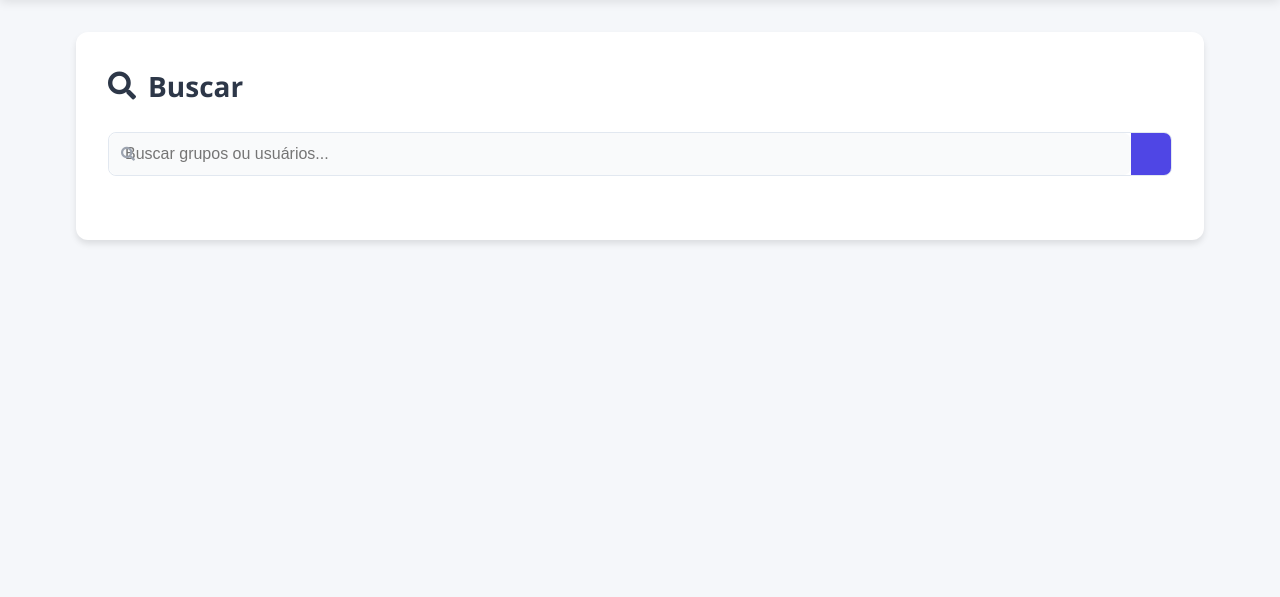
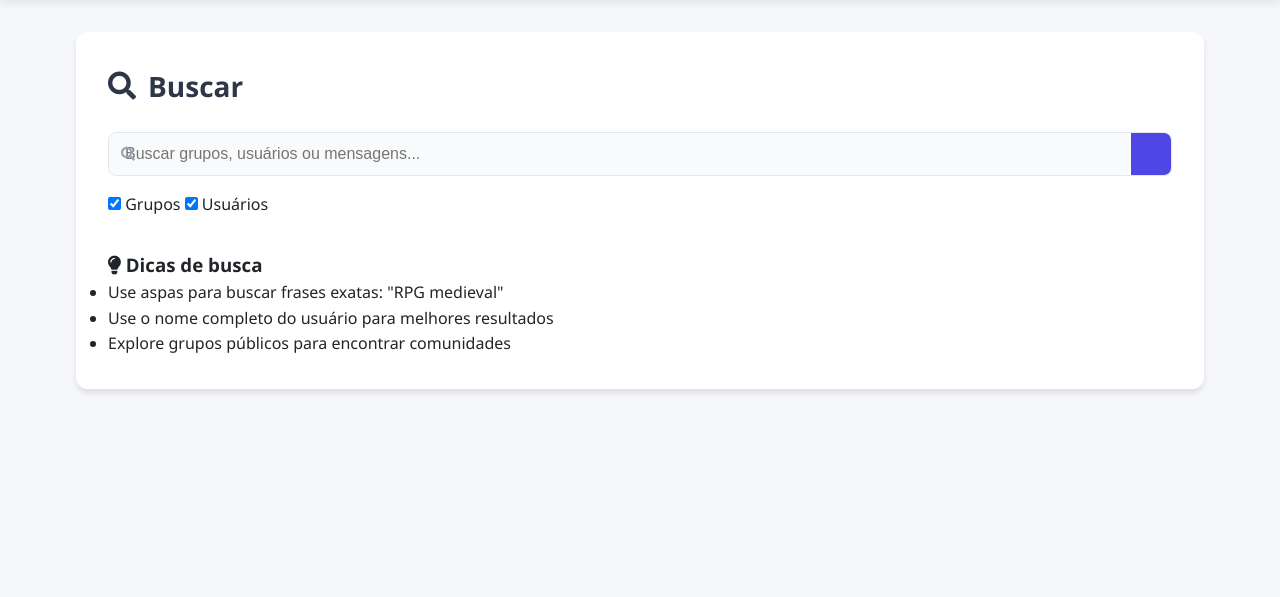
Before and after one commit to Talles-Mago-Python/TavernZero, a Flask app: page /search in a window 1280 px wide. Shown: the part 58-655 px from the top of the page. Run offline with Flask 3, Linux system fonts and the light colour scheme; the visitor is signed in with stand-in values (Sample User, id 1).

Commit message:
Update search.html

```diff
--- a/templates/search.html
+++ b/templates/search.html
@@ -5,10 +5,20 @@
     <div class="card">
         <h1><i class="fas fa-search"></i> Buscar</h1>
 
-        <form method="GET" class="search-form">
+        <form method="GET" class="search-form" action="{{ url_for('search') }}">
             <div class="search-box">
-                <input type="text" name="q" value="{{ query }}" placeholder="Buscar grupos ou usuários...">
-                <button type="submit"><i class="fas fa-search"></i></button>
+                <input type="text" name="q" value="{{ query }}" placeholder="Buscar grupos, usuários ou mensagens..." required>
+                <button type="submit" aria-label="Buscar">
+                    <i class="fas fa-search"></i>
+                </button>
+            </div>
+            <div class="search-filters">
+                <label>
+                    <input type="checkbox" name="search_groups" checked> Grupos
+                </label>
+                <label>
+                    <input type="checkbox" name="search_users" checked> Usuários
+                </label>
             </div>
         </form>
 
@@ -16,44 +26,92 @@
             <div class="search-results">
                 {% if group_results or user_results %}
                     {% if group_results %}
-                        <h2>Grupos</h2>
+                        <section aria-labelledby="groups-heading">
+                            <h2 id="groups-heading">
+                                <i class="fas fa-users"></i> Grupos
+                                <span class="badge">{{ group_results|length }}</span>
+                            </h2>
                             <div class="result-grid">
                                 {% for group in group_results %}
-                            <div class="result-card">
-                                <div class="group-avatar">{{ group.name|first|upper }}</div>
+                                <article class="result-card">
+                                    <div class="group-avatar" aria-hidden="true">
+                                        {{ group.name|first|upper }}
+                                    </div>
                                     <div class="group-info">
-                                    <h3>{{ group.name }}</h3>
+                                        <h3>
+                                            <a href="{{ url_for('group_chat', group_id=group.id) }}">
+                                                {{ group.name }}
+                                            </a>
+                                        </h3>
                                         <p>{{ group.description|default('Sem descrição', true) }}</p>
-                                    <small>{{ group.members|length }} membros</small>
+                                        <div class="meta-info">
+                                            <small>
+                                                <i class="fas fa-users"></i> {{ group.members|length }} membros
+                                            </small>
+                                            <small>
+                                                <i class="fas fa-comment"></i> {{ group.messages|length }} mensagens
+                                            </small>
                                         </div>
-                                <a href="{{ url_for('group_join', group_id=group.id) }}" class="btn btn-sm">
+                                    </div>
+                                    {% if current_user.is_authenticated %}
+                                        {% if not group.members|selectattr('user_id', 'equalto', current_user.id)|list %}
+                                            <a href="{{ url_for('join_group', group_id=group.id) }}" class="btn btn-sm btn-primary">
                                                 Entrar
                                             </a>
-                            </div>
+                                        {% else %}
+                                            <span class="badge success">Membro</span>
+                                        {% endif %}
+                                    {% endif %}
+                                </article>
                                 {% endfor %}
                             </div>
+                        </section>
                     {% endif %}
 
                     {% if user_results %}
-                        <h2>Usuários</h2>
+                        <section aria-labelledby="users-heading">
+                            <h2 id="users-heading">
+                                <i class="fas fa-user"></i> Usuários
+                                <span class="badge">{{ user_results|length }}</span>
+                            </h2>
                             <div class="result-grid">
                                 {% for user in user_results %}
-                            <div class="result-card">
-                                <div class="user-avatar">{{ user.username|first|upper }}</div>
+                                <article class="result-card">
+                                    <div class="user-avatar" aria-hidden="true">
+                                        {{ user.username|first|upper }}
+                                    </div>
                                     <div class="user-info">
-                                    <h3>{{ user.username }}</h3>
-                                    <p>{{ user.bio|default('Sem biografia', true) }}</p>
+                                        <h3>
+                                            <a href="{{ url_for('profile', user_id=user.id) }}">
+                                                {{ user.username }}
+                                            </a>
+                                        </h3>
+                                        <p>{{ user.bio|default('Sem biografia', true)|truncate(100) }}</p>
+                                        <small class="meta-info">
+                                            <i class="fas fa-clock"></i> Membro desde {{ user.created_at|datetimeformat('%d/%m/%Y') }}
+                                        </small>
                                     </div>
-                            </div>
+                                </article>
                                 {% endfor %}
                             </div>
+                        </section>
                     {% endif %}
                 {% else %}
                     <div class="empty-state">
                         <i class="fas fa-exclamation-circle"></i>
                         <p>Nenhum resultado encontrado para "{{ query }}"</p>
+                        <p class="suggestions">Tente usar termos diferentes ou verifique a ortografia.</p>
                     </div>
                 {% endif %}
+            </div>
+        {% else %}
+            <div class="search-tips">
+                <h3><i class="fas fa-lightbulb"></i> Dicas de busca</h3>
+                <ul>
+                    <li>Use aspas para buscar frases exatas: "RPG medieval"</li>
+                    <li>Use o nome completo do usuário para melhores resultados</li>
+                    <li>Explore grupos públicos para encontrar comunidades</li>
+                </ul>
             </div>
         {% endif %}
     </div>
```
Lines whose indentation alone changed are shown as unchanged.
